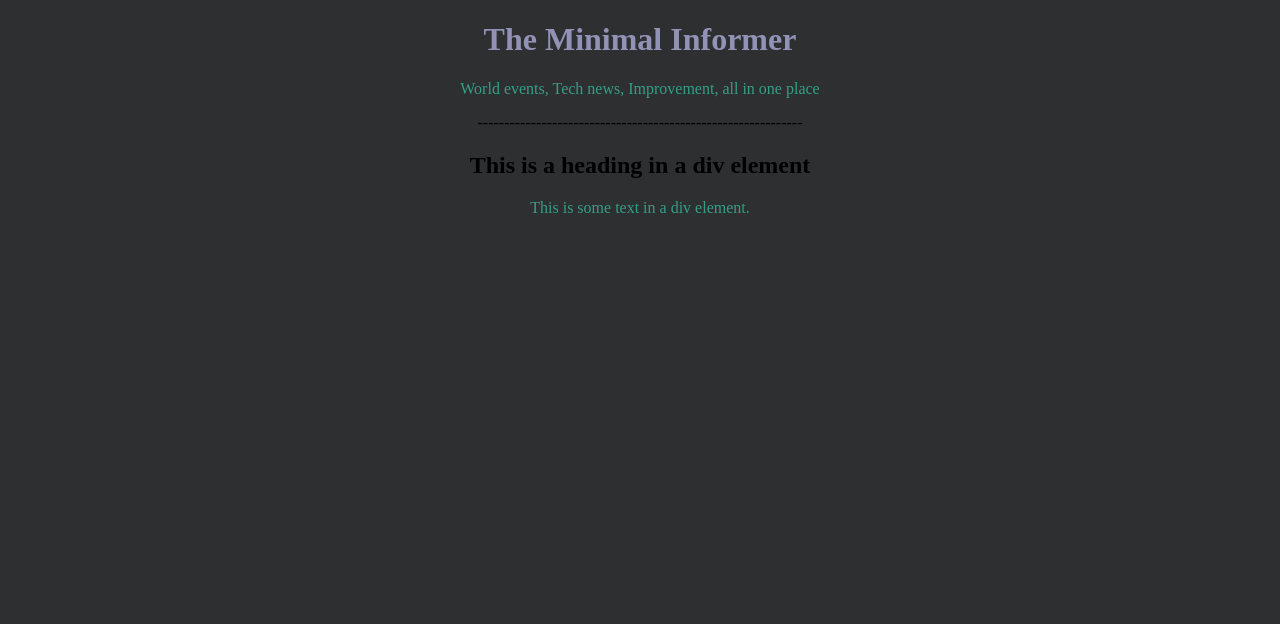
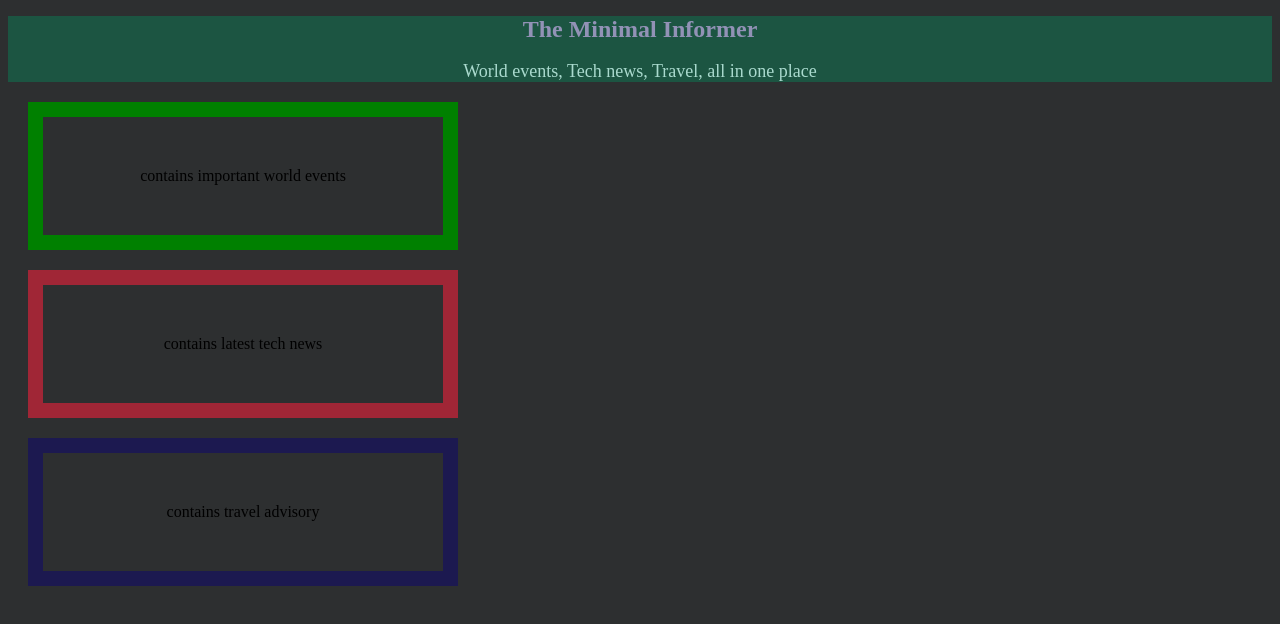
Before and after one commit to jelani-j/minimal_informer, a plain HTML site: page index.html in a window 1280 px wide. Drawn offline with Linux system fonts and the light colour scheme.

Commit message:
updating more style and html

```diff
--- a/index.html
+++ b/index.html
@@ -3,8 +3,6 @@
     <head>
         <link rel="stylesheet" href="style.css">
         <style>
-            h1 {text-align: center;}
-            p {text-align: center;}
             div {text-align: center;}
         </style>
         <title>
@@ -12,13 +10,21 @@
         </title>
     </head>
     <body>
-        <h1>The Minimal Informer</h1>
-        <p>World events, Tech news, Improvement, all in one place</p>
-        <div>-------------------------------------------------------------</div>
-        <div class="myDiv">
-            <h2>This is a heading in a div element</h2>
-            <p>This is some text in a div element.</p>
-          </div>
+        <header class = header>
+            <div class = Header-Wrapper>
+                <h1>The Minimal Informer</h1>
+                <p>World events, Tech news, Travel, all in one place</p>
+            </div>
+        </header>
+        <div class = "World-News">
+            contains important world events
+        </div>
+        <div class = "Tech-News">
+            contains latest tech news
+        </div>
+        <div class = "Travel-News">
+            contains travel advisory
+        </div>
 
     </body>
 </html>
--- a/style.css
+++ b/style.css
@@ -1,9 +1,35 @@
 body {
     background-color: rgb(45, 47, 48);
   }
+  .header {
+    background-color: rgb(28, 85, 66);
+  }
   h1 {
     color: rgb(146, 146, 182);
+    text-align: center;
+    font-size: x-large;
   }
   p {
-    color: rgb(54, 158, 135);
+    color: rgb(170, 218, 206);
+    text-align: center;
+    font-size: large;
   }
+  .World-News {
+    width: 300px;
+    border: 15px solid green;
+    padding: 50px;
+    margin: 20px;
+  }
+  .Tech-News {
+    width: 300px;
+    border: 15px solid rgb(160, 38, 54);
+    padding: 50px;
+    margin: 20px;
+    align-items: center;
+  }
+  .Travel-News {
+    width: 300px;
+    border: 15px solid rgb(28, 25, 80);
+    padding: 50px;
+    margin: 20px;
+  }
```
